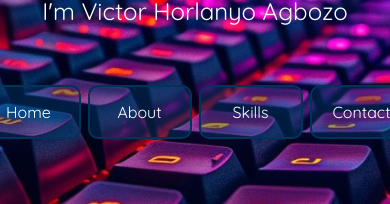
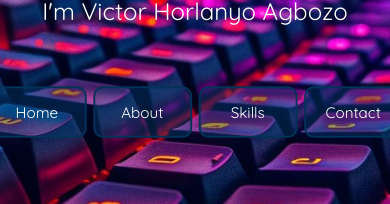
Before and after one commit to VickyTech73/portfolio, a React (Create React App) app: page / in a window 390 px wide. Shown: the part 281-485 px from the top of the page. Built offline with nearby package versions, Linux system fonts and the light colour scheme; the HTML template or start-up script is replaced by a standard one.

Commit message:
Updating navbar mobile size

```diff
--- a/src/index.css
+++ b/src/index.css
@@ -280,6 +280,7 @@
     width: 100%;
     transition: all 0.3s ease-in-out;
     animation: none;
+    transform: scale(0.95);
   }
 
   .navbar .links {
```
